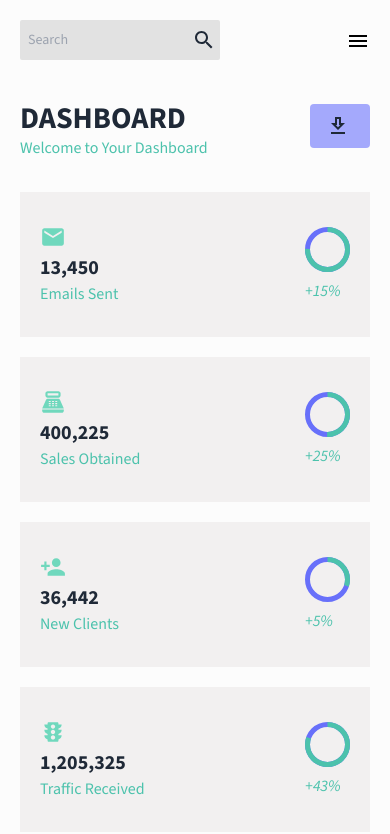
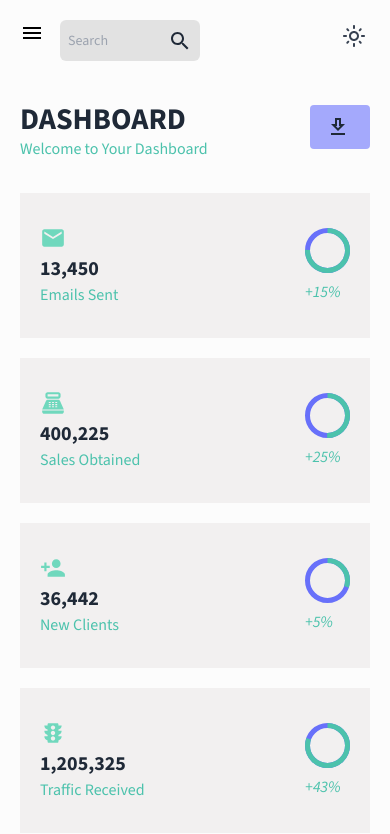
Before and after one commit to JentleJoe/react-admin, a React (Vite) app: page / in a window 390 px wide. Shown: the top 834 px of the page. Built offline with nearby package versions, Linux system fonts and the light colour scheme.

Commit message:
updated mobile topbar

```diff
--- a/src/scenes/global/Topbar.jsx
+++ b/src/scenes/global/Topbar.jsx
@@ -6,13 +6,21 @@ const Topbar = ({ showSidebar, toggleShowSidebar }) => {
   const { theme, isDarkMode, toggleTheme } = useTheme()
 
   return (
-    <div className={`flex justify-between items-center w-full h-min `}>
-      <div className={`topleft `}>
-        <div className={`search-bx flex items-center justify-center p-2
-          ${ theme.searchboxBg } flex justify-between item-center w-[200px] rounded-sm`}>
-          <input type="text" className={` text-sm  ${ theme.text }
-          border-none bg-transparent outline-none `} placeholder="Search" />
-          <SearchSharp className={` ${ theme.text }  `} />
+    <div className={`flex justify-between md:items-center w-full h-min `}>
+      <div className="flex items-start">
+        <div className="md:hidden mr-4" onClick={toggleShowSidebar}>
+          <MenuOutlined className={`cursor-pointer`} />
+        </div>
+        <div className={`topleft `}>
+          <div className={`search-bx flex items-center justify-center p-2
+            ${ theme.searchboxBg } flex item-center md:rounded-sm
+            rounded-md`}>
+            <input type="text" className={`md:w-[150px] w-[100px] text-sm ${ theme.text }
+            border-none bg-transparent outline-none `} placeholder="Search" />
+            <div className="">
+              <SearchSharp className={` ${ theme.text } `} />
+            </div>
+          </div>
         </div>
       </div>
       <div className={`max-md:hidden topright`}>
@@ -49,8 +57,17 @@ const Topbar = ({ showSidebar, toggleShowSidebar }) => {
           </div>
         }
       </div>
-      <div className="md:hidden" onClick={toggleShowSidebar}>
-        <MenuOutlined className={`cursor-pointer`} />
+      <div className="md:hidden">
+      {
+        isDarkMode ?
+        <div className={`hover:bg-slate-600 rounded-full flex items-center justify-center p-1 cursor-pointer`}>
+          <DarkModeOutlined onClick={toggleTheme} className={`text-white`} />
+        </div>
+        :
+        <div className={`hover:bg-slate-300 rounded-full flex items-center justify-center p-1 cursor-pointer`}>
+          <LightModeOutlined onClick={toggleTheme} className={`text-gray-700`} />
+        </div>
+      }
       </div>
     </div>
   )
```
